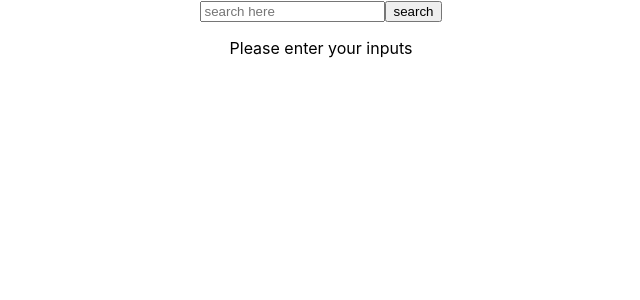
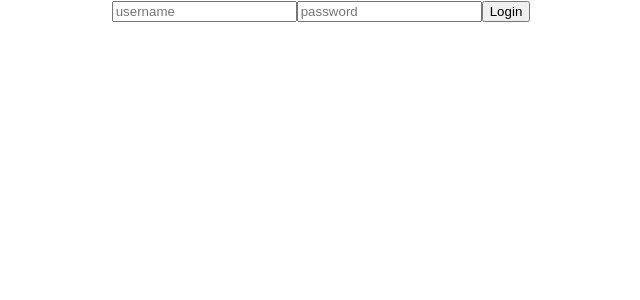
Before and after one commit to rajitha302/reactui, a React (Create React App) app: page / in a window 1280 px wide. Shown: the top 300 px of the page, without its empty margins (319-959 px from the left). Built offline with nearby package versions, Linux system fonts and the light colour scheme.

Commit message:
route-hack

```diff
--- a/src/App.js
+++ b/src/App.js
@@ -1,20 +1,35 @@
-import React from 'react';
+import React, {useState} from 'react';
 import { BrowserRouter as Router, Switch, Route } from "react-router-dom";
 import './App.css';
 import Distance from './Components/Distance';
 import ClosestCountry from './Components/ClosestCountry';
 import TimezoneRange from './Components/TimezoneRange';
 import Characters from './Components/Characters';
+import Login from './Components/Login';
+import { UserContext } from './UserContext';
 
 function App() {
+
+  const [login, setlogin] = useState(false)
+
+  // const[login, setlogin] = useState(false)
+    //   const[uname, setUname] = useState("")
+    // const[password, setPassword] = useState("")
+    // const[loginattempts, setloginAttempts] = useState(3)
+
   return (
     <div className="App">
         <Router>
           <Switch>
+          {/* <UserContext.Provider value={{login, setlogin}, {uname, setUname}, {password, setPassword}, {loginattempts, setloginAttempts}}> */}
+          <UserContext.Provider value={{login, setlogin}}>
+          <Route exact path="/" component={Login} />
           <Route exact path="/distance" component={Distance} />
           <Route exact path="/closest" component={ClosestCountry} />
           <Route exact path="/timezone" component={TimezoneRange} />
-          <Route exact path="/" component={Characters} />
+          <Route exact path="/character" component={Characters} />
+
+          </UserContext.Provider>
           </Switch>
         </Router>
     </div>
--- a/src/Components/Characters.js
+++ b/src/Components/Characters.js
@@ -1,8 +1,15 @@
-import React from 'react'
+import React, {useContext} from 'react'
 import {requestCharacterRC} from '../redux/actions'
 import {useSelector, useDispatch} from 'react-redux'
+import {UserContext} from '../UserContext'
+import {
+    Redirect,
+    Link
+  } from "react-router-dom";
 
-const Characters = () => {
+const Characters = (props) => {
+    const{login, setlogin} = useContext(UserContext)
+
     let countries = [];
     let onChangeState;
     countries = useSelector((state) => state.charRCcountryList.countryList);
@@ -24,6 +31,10 @@ const Characters = () => {
 
     return (
         <div>
+            {console.log(login)}
+        {login ?
+
+        <div>
             <input type="text" placeholder="search here" onChange={(event) => onChangeHandler(event.target.value)}/>
             <button onClick={() => getCountryListHandler()}>search</button>
             {
@@ -35,6 +46,13 @@ const Characters = () => {
                     );
                   }): <p>Please enter your inputs</p>
             }
+        </div> : <Redirect to={{
+            pathname: "/",
+            state: {
+                from: props.location
+            }
+        }}/>
+         }
         </div>
     )
 }
--- a/src/Components/Distance.js
+++ b/src/Components/Distance.js
@@ -1,6 +1,10 @@
 import React from 'react'
 import {useSelector, useDispatch} from 'react-redux'
 import {requestDistance} from '../redux/actions'
+import {
+    Redirect,
+    Link
+  } from "react-router-dom";
 
 const Distance = () => {
     const distance = useSelector((state) => state.distance.distance)
@@ -38,6 +42,7 @@ const Distance = () => {
             <input type="text" placeholder="to" onChange={(event) => handleTo(event.target.value)}/>
             <button onClick={() => getdistancehandler()}>Search</button>
             <p>Result: {distance}</p>
+            <Link to="/character">c</Link>
         </div>
     )
 }
--- /dev/null
+++ b/src/Components/Login.js
@@ -0,0 +1,86 @@
+import React, {useState, useContext} from 'react'
+import {UserContext} from '../UserContext'
+
+const Login = (props) => {
+
+    const{login, setlogin} = useContext(UserContext)
+    const[uname, setUname] = useState("")
+    const[password, setPassword] = useState("")
+    const[loginattempts, setloginAttempts] = useState(3)
+    // const[login, setlogin] = useState(false)
+    // const[uname, setUname] = useState(UserContext)
+    // const[password, setPassword] = useState(UserContext)
+    // const[loginattempts, setloginAttempts] = useState(UserContext)
+
+
+console.log(login);
+
+    const setUnameHandler = (event) => {
+       setUname(event)
+    }
+
+    const setPasswordHandler = (event) => {
+        setPassword(event)
+    }
+
+    const checkLoginHandler = () => {
+        if(uname === "admin" && password === "root") {
+        setlogin(true)
+        console.log("Login");
+    }else {
+        setlogin(false)
+        setloginAttempts(loginattempts -1)
+        console.log("login fail");
+    }
+}
+
+    return (
+        <div>
+        {loginattempts === 0 ?
+        <div>
+            <input type="text" placeholder="username" onChange={(event) => setUnameHandler(event.target.value)} disabled="true"/>
+            <input type="password" placeholder="password" onChange={(event) => setPasswordHandler(event.target.value)} disabled="true"/>
+            <button onClick={() => checkLoginHandler()} disabled="true">Login</button>
+            <h1>Sorry, Please try again in 48 hours</h1>
+        </div>: <div>
+            <input type="text" placeholder="username" onChange={(event) => setUnameHandler(event.target.value)}/>
+            <input type="password" placeholder="password" onChange={(event) => setPasswordHandler(event.target.value)}/>
+            <button onClick={() => checkLoginHandler()}>Login</button>
+            {login?
+            props.history.push("/distance") : null
+            }
+        </div>
+}
+        </div>
+    )
+}
+
+export default Login
+
+
+
+
+// import React, {useState, useContext} from 'react'
+// import {UserContext} from '../UserContext'
+
+
+
+// const Login = () => {
+
+//     const {value, setValue} = useContext(UserContext);
+//     const
+
+
+// const onClickHandler = () => {
+//     setValue(true)
+// }
+//     // const msg = useContext(UserContext);
+//     return (
+//         <div>
+//             {console.log(value)}
+//             <button onClick={() => onClickHandler()}>click</button>
+//         </div>
+//     )
+// }
+
+// export default Login
--- /dev/null
+++ b/src/UserContext.js
@@ -0,0 +1,3 @@
+import { createContext } from "react";
+
+export const UserContext = createContext()
--- a/src/index.js
+++ b/src/index.js
@@ -3,7 +3,6 @@ import ReactDOM from 'react-dom';
 import './index.css';
 import App from './App';
 import reportWebVitals from './reportWebVitals';
-
 
 import {createStore, applyMiddleware} from 'redux'
 import allReducers from './redux/reducers'
@@ -11,7 +10,6 @@ import {Provider} from 'react-redux'
 
 //import dev tools extension
 import { composeWithDevTools } from "redux-devtools-extension";
-
 
 import createSagaMiddleware from 'redux-saga';
 import rootSaga from './redux/sagas/index'
```
